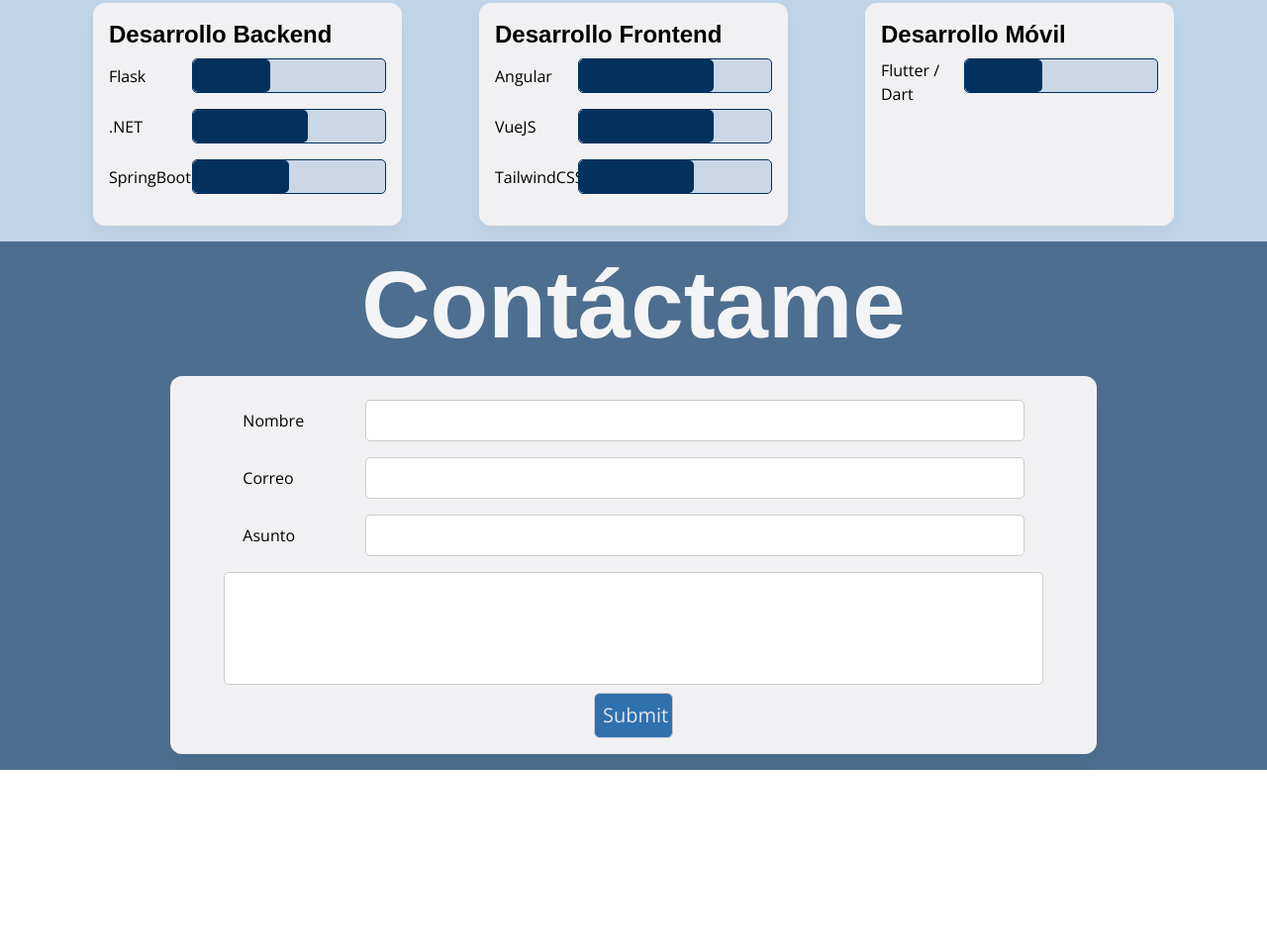
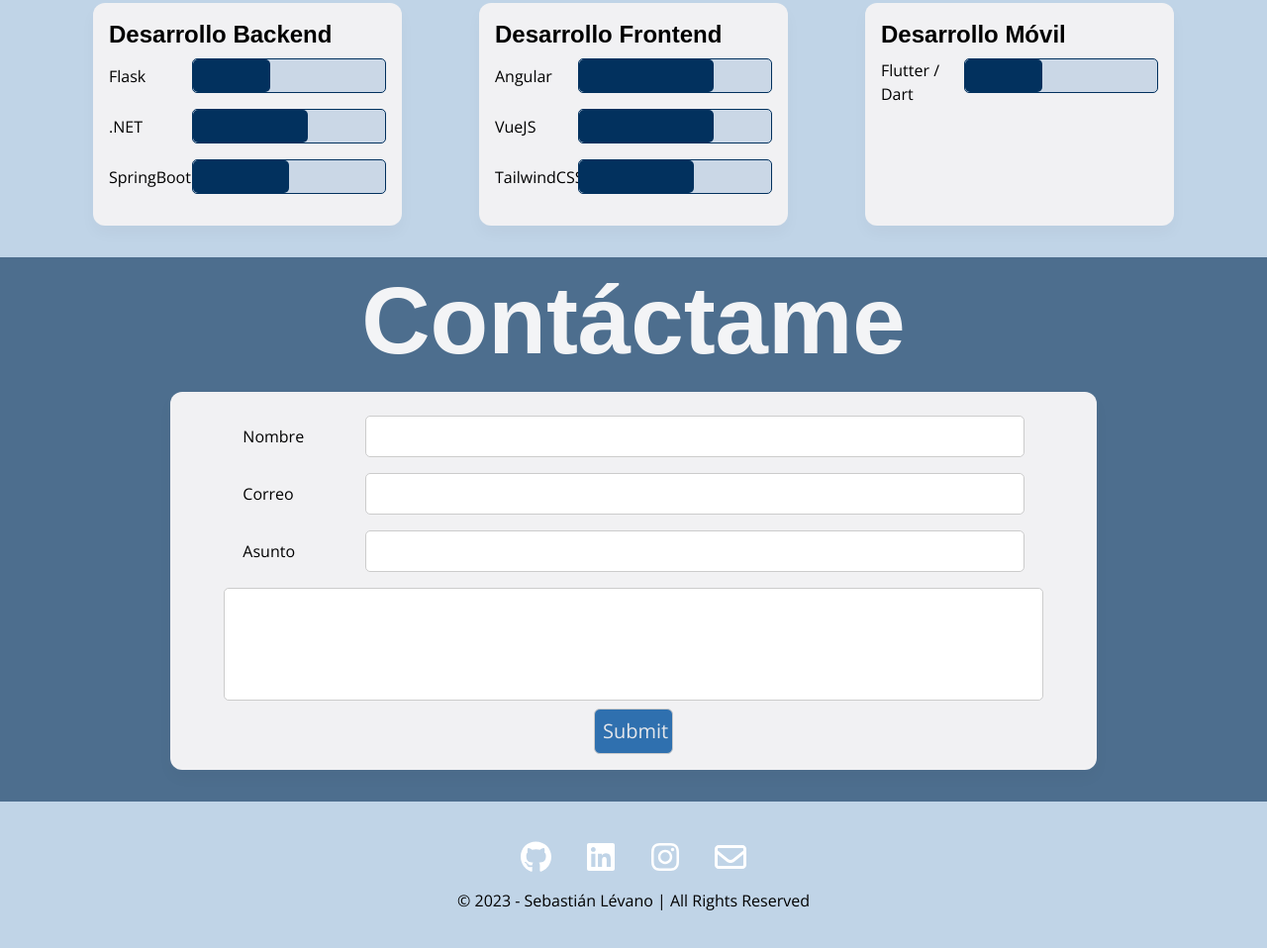
Before and after one commit to lecav30/my_portfolio, a website: page src/index.html in a window 1280 px wide. Shown: the part 1670-2628 px from the top of the page at 99% size. Before the commit the page ends 2448 px from the top, so only its background shows below. Drawn offline with nearby package versions, Linux system fonts and the light colour scheme; a web font is replaced by a local one.

Commit message:
feat(footer): Add social networks

```diff
--- a/src/css/styles.css
+++ b/src/css/styles.css
@@ -133,6 +133,10 @@
 }
 
 /* Section Home */
+
+.cheems {
+  transform: scaleX(-1);
+}
 
 @media (max-width: 768px) {
   .profile {
@@ -318,3 +322,11 @@
     width: 90%;
   }
 }
+
+/* Footer */
+
+@media (max-width: 768px) {
+  .links {
+    width: 55%;
+  }
+}
--- a/src/index.html
+++ b/src/index.html
@@ -116,7 +116,7 @@
   </section>
 
   <!-- Section Services -->
-  <section class="p-4 bg-section-light" id="services">
+  <section class="p-4 pb-8 bg-section-light" id="services">
     <h1 class="text-8xl heading-font text-center font-bold mb-6">Servicios que ofrezco</h1>
     <div class="services flex flow-row justify-evenly">
       <div class="card card-service w-1/4" id="backend">
@@ -206,7 +206,7 @@
   </section>
 
   <!-- Section Contact -->
-  <section class="bg-section-dark flex flex-col p-4" id="contact">
+  <section class="bg-section-dark flex flex-col p-4 pb-8" id="contact">
     <h1 class="text-8xl heading-font text-center font-bold mb-6">Contáctame</h1>
     <div class="card w-3/4 self-center text-black">
       <form class="contact-form flex flex-col" method="POST">
@@ -228,10 +228,48 @@
     </div>
   </section>
 
-  <footer>
-    <div></div>
-    <div></div>
-    <div></div>
+  <footer class="bg-section-light p-10 flex flex-col items-center justify-center">
+    <div class="links flex flex-row justify-evenly w-3/12">
+      <div>
+        <a href="https://github.com/lecav30" target="_blank">
+          <svg xmlns="http://www.w3.org/2000/svg" height="2em"
+            viewBox="0 0 496 512"><!--! Font Awesome Free 6.4.0 by @fontawesome - https://fontawesome.com License - https://fontawesome.com/license (Commercial License) Copyright 2023 Fonticons, Inc. -->
+            <path
+              d="M165.9 397.4c0 2-2.3 3.6-5.2 3.6-3.3.3-5.6-1.3-5.6-3.6 0-2 2.3-3.6 5.2-3.6 3-.3 5.6 1.3 5.6 3.6zm-31.1-4.5c-.7 2 1.3 4.3 4.3 4.9 2.6 1 5.6 0 6.2-2s-1.3-4.3-4.3-5.2c-2.6-.7-5.5.3-6.2 2.3zm44.2-1.7c-2.9.7-4.9 2.6-4.6 4.9.3 2 2.9 3.3 5.9 2.6 2.9-.7 4.9-2.6 4.6-4.6-.3-1.9-3-3.2-5.9-2.9zM244.8 8C106.1 8 0 113.3 0 252c0 110.9 69.8 205.8 169.5 239.2 12.8 2.3 17.3-5.6 17.3-12.1 0-6.2-.3-40.4-.3-61.4 0 0-70 15-84.7-29.8 0 0-11.4-29.1-27.8-36.6 0 0-22.9-15.7 1.6-15.4 0 0 24.9 2 38.6 25.8 21.9 38.6 58.6 27.5 72.9 20.9 2.3-16 8.8-27.1 16-33.7-55.9-6.2-112.3-14.3-112.3-110.5 0-27.5 7.6-41.3 23.6-58.9-2.6-6.5-11.1-33.3 2.6-67.9 20.9-6.5 69 27 69 27 20-5.6 41.5-8.5 62.8-8.5s42.8 2.9 62.8 8.5c0 0 48.1-33.6 69-27 13.7 34.7 5.2 61.4 2.6 67.9 16 17.7 25.8 31.5 25.8 58.9 0 96.5-58.9 104.2-114.8 110.5 9.2 7.9 17 22.9 17 46.4 0 33.7-.3 75.4-.3 83.6 0 6.5 4.6 14.4 17.3 12.1C428.2 457.8 496 362.9 496 252 496 113.3 383.5 8 244.8 8zM97.2 352.9c-1.3 1-1 3.3.7 5.2 1.6 1.6 3.9 2.3 5.2 1 1.3-1 1-3.3-.7-5.2-1.6-1.6-3.9-2.3-5.2-1zm-10.8-8.1c-.7 1.3.3 2.9 2.3 3.9 1.6 1 3.6.7 4.3-.7.7-1.3-.3-2.9-2.3-3.9-2-.6-3.6-.3-4.3.7zm32.4 35.6c-1.6 1.3-1 4.3 1.3 6.2 2.3 2.3 5.2 2.6 6.5 1 1.3-1.3.7-4.3-1.3-6.2-2.2-2.3-5.2-2.6-6.5-1zm-11.4-14.7c-1.6 1-1.6 3.6 0 5.9 1.6 2.3 4.3 3.3 5.6 2.3 1.6-1.3 1.6-3.9 0-6.2-1.4-2.3-4-3.3-5.6-2z" />
+          </svg>
+        </a>
+      </div>
+      <div>
+        <a href="https://www.linkedin.com/in/sebastianlev" target="_blank">
+          <svg xmlns="http://www.w3.org/2000/svg" height="2em"
+            viewBox="0 0 448 512"><!--! Font Awesome Free 6.4.0 by @fontawesome - https://fontawesome.com License - https://fontawesome.com/license (Commercial License) Copyright 2023 Fonticons, Inc. -->
+            <path
+              d="M416 32H31.9C14.3 32 0 46.5 0 64.3v383.4C0 465.5 14.3 480 31.9 480H416c17.6 0 32-14.5 32-32.3V64.3c0-17.8-14.4-32.3-32-32.3zM135.4 416H69V202.2h66.5V416zm-33.2-243c-21.3 0-38.5-17.3-38.5-38.5S80.9 96 102.2 96c21.2 0 38.5 17.3 38.5 38.5 0 21.3-17.2 38.5-38.5 38.5zm282.1 243h-66.4V312c0-24.8-.5-56.7-34.5-56.7-34.6 0-39.9 27-39.9 54.9V416h-66.4V202.2h63.7v29.2h.9c8.9-16.8 30.6-34.5 62.9-34.5 67.2 0 79.7 44.3 79.7 101.9V416z" />
+          </svg>
+        </a>
+      </div>
+      <div>
+        <a href="https://www.instagram.com/sebastian_lev9/" target="_blank">
+          <svg xmlns="http://www.w3.org/2000/svg" height="2em"
+            viewBox="0 0 448 512"><!--! Font Awesome Free 6.4.0 by @fontawesome - https://fontawesome.com License - https://fontawesome.com/license (Commercial License) Copyright 2023 Fonticons, Inc. -->
+            <path
+              d="M224.1 141c-63.6 0-114.9 51.3-114.9 114.9s51.3 114.9 114.9 114.9S339 319.5 339 255.9 287.7 141 224.1 141zm0 189.6c-41.1 0-74.7-33.5-74.7-74.7s33.5-74.7 74.7-74.7 74.7 33.5 74.7 74.7-33.6 74.7-74.7 74.7zm146.4-194.3c0 14.9-12 26.8-26.8 26.8-14.9 0-26.8-12-26.8-26.8s12-26.8 26.8-26.8 26.8 12 26.8 26.8zm76.1 27.2c-1.7-35.9-9.9-67.7-36.2-93.9-26.2-26.2-58-34.4-93.9-36.2-37-2.1-147.9-2.1-184.9 0-35.8 1.7-67.6 9.9-93.9 36.1s-34.4 58-36.2 93.9c-2.1 37-2.1 147.9 0 184.9 1.7 35.9 9.9 67.7 36.2 93.9s58 34.4 93.9 36.2c37 2.1 147.9 2.1 184.9 0 35.9-1.7 67.7-9.9 93.9-36.2 26.2-26.2 34.4-58 36.2-93.9 2.1-37 2.1-147.8 0-184.8zM398.8 388c-7.8 19.6-22.9 34.7-42.6 42.6-29.5 11.7-99.5 9-132.1 9s-102.7 2.6-132.1-9c-19.6-7.8-34.7-22.9-42.6-42.6-11.7-29.5-9-99.5-9-132.1s-2.6-102.7 9-132.1c7.8-19.6 22.9-34.7 42.6-42.6 29.5-11.7 99.5-9 132.1-9s102.7-2.6 132.1 9c19.6 7.8 34.7 22.9 42.6 42.6 11.7 29.5 9 99.5 9 132.1s2.7 102.7-9 132.1z" />
+          </svg>
+        </a>
+      </div>
+      <div>
+        <a href="mailto: lecav30@outlook.com">
+          <svg xmlns="http://www.w3.org/2000/svg" height="2em"
+            viewBox="0 0 512 512"><!--! Font Awesome Free 6.4.0 by @fontawesome - https://fontawesome.com License - https://fontawesome.com/license (Commercial License) Copyright 2023 Fonticons, Inc. -->
+            <path
+              d="M64 112c-8.8 0-16 7.2-16 16v22.1L220.5 291.7c20.7 17 50.4 17 71.1 0L464 150.1V128c0-8.8-7.2-16-16-16H64zM48 212.2V384c0 8.8 7.2 16 16 16H448c8.8 0 16-7.2 16-16V212.2L322 328.8c-38.4 31.5-93.7 31.5-132 0L48 212.2zM0 128C0 92.7 28.7 64 64 64H448c35.3 0 64 28.7 64 64V384c0 35.3-28.7 64-64 64H64c-35.3 0-64-28.7-64-64V128z" />
+          </svg>
+        </a>
+      </div>
+    </div>
+    <div class="mt-4">
+      <p class="text-center">© 2023 - Sebastián Lévano | All Rights Reserved</p>
+    </div>
   </footer>
 </body>
 
```
Also changed, not shown: src/css/output.css.
